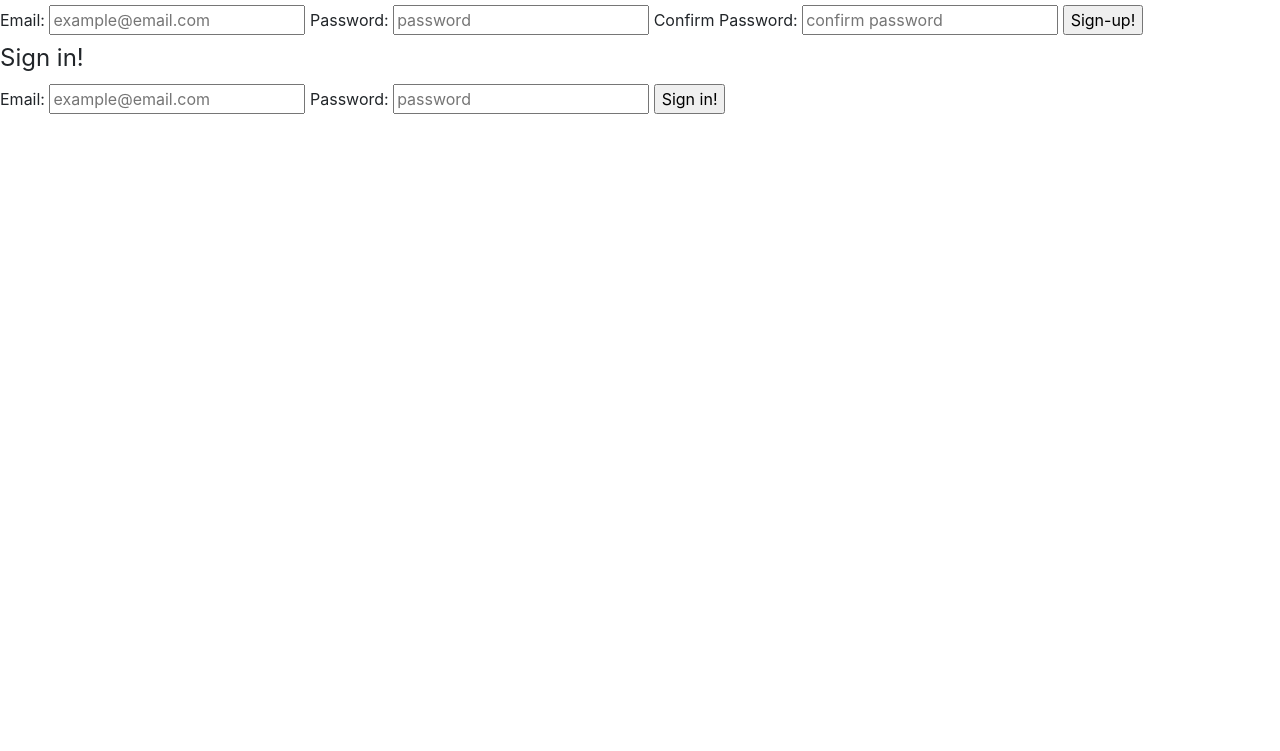
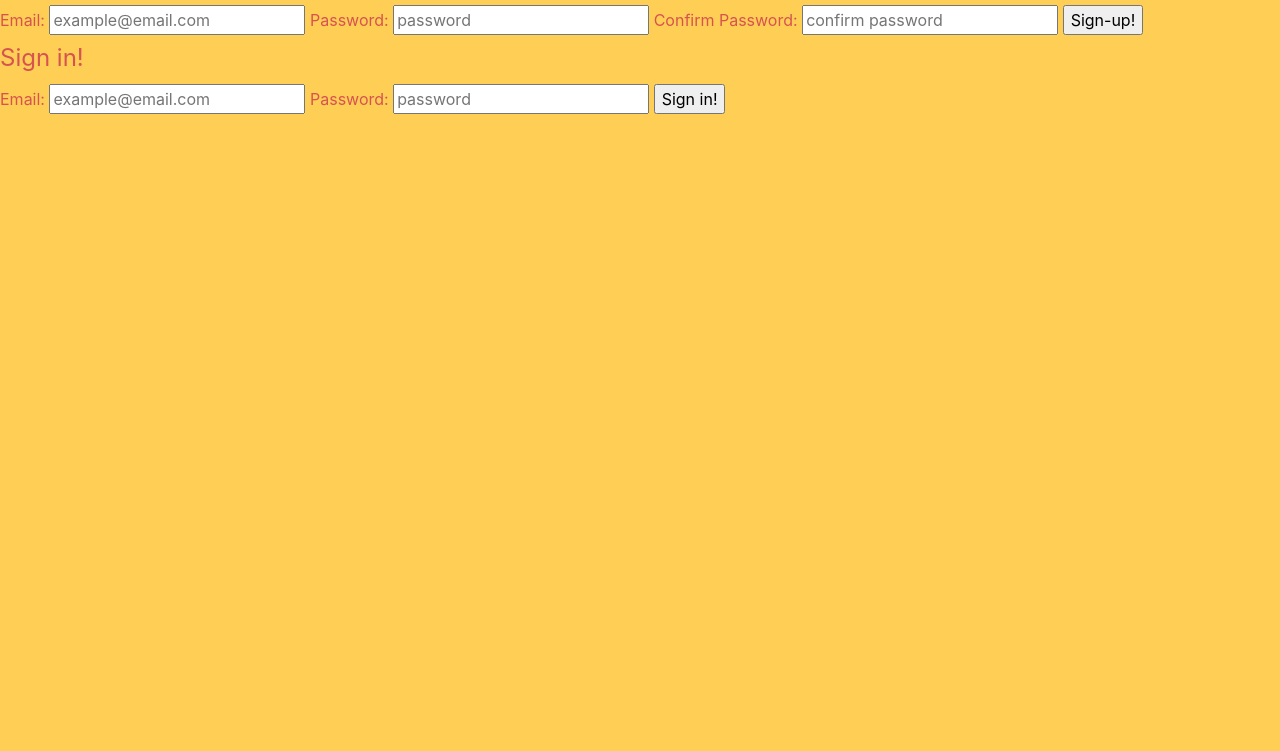
Before and after one commit to gundyn/tic-tac-toe-client, a website built with webpack: page index.html in a window 1280 px wide. Shown: the part 103-854 px from the top of the page. Built offline with nearby package versions, Linux system fonts and the light colour scheme.

Commit message:
read me / styles updates

```diff
--- a/assets/styles/index.scss
+++ b/assets/styles/index.scss
@@ -1,4 +1,12 @@
 @import '~bootstrap/scss/bootstrap';
+
+body {
+  background-color: #ffce54;
+}
+h1, legend, label {
+  color: #d65352;
+}
+
 
 .container {
   height: 100vh;
```
Also changed, not shown: README.md.
